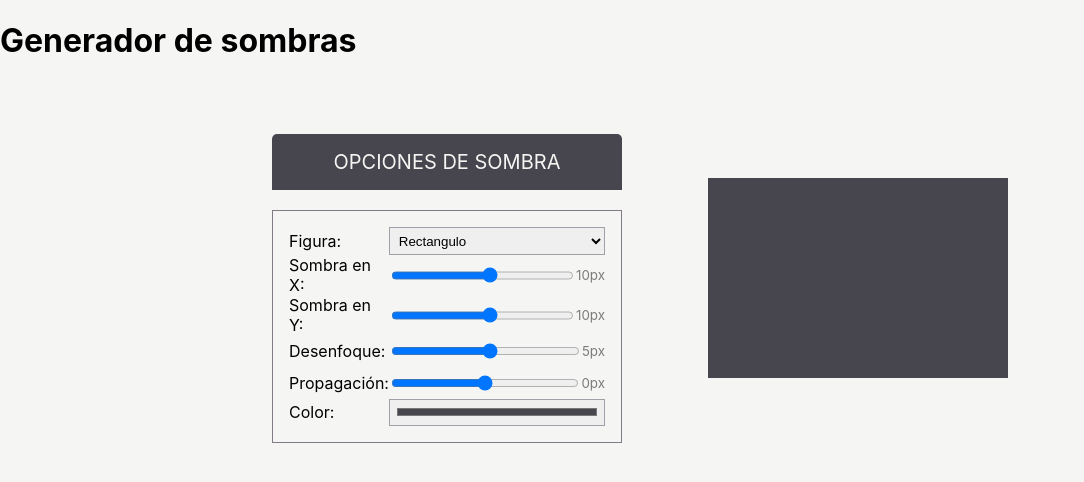
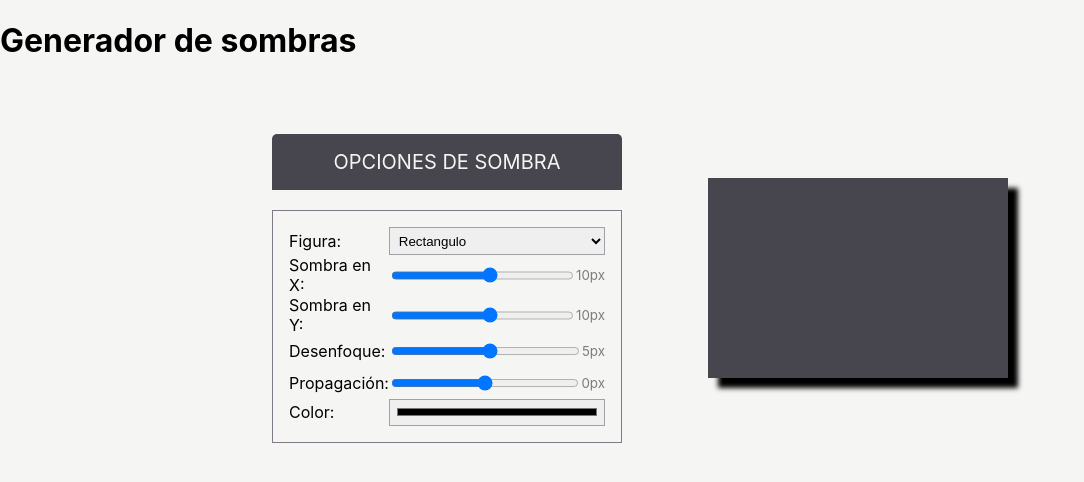
Before and after one commit to Ancient-R/Generador-box-shadow, a React (Create React App) app: page / in a window 1280 px wide. Shown: the top 482 px of the page, without its empty margins (0-1084 px from the left). Built offline with nearby package versions, Linux system fonts and the light colour scheme.

Commit message:
aplicando estilos de sombra en la figura

```diff
--- a/src/App.js
+++ b/src/App.js
@@ -1,4 +1,4 @@
-import { useState } from "react";
+import { useEffect, useRef, useState } from "react";
 
 import Header from "./components/header/Header";
 import Generator from "./components/ui/Generator";
@@ -17,14 +17,28 @@ function App() {
     y: '10',
     blur: '5',
     spreed: '0',
-    color: '#47454D'
+    color: '#000000'
   });
+
+  const { x, y, blur, spreed, color } = formValues;
+
+  // useRef para referenciar al container y aplicar estilos al hijo
+  const  figureRef = useRef();
+
+  useEffect( () => {
+    figureRef.current.children[1].style.boxShadow = `${x}px ${y}px ${blur}px ${spreed}px ${color}`
+
+    // eslint-disable-next-line
+  }, [ formValues, figure ]);
 
   return (
     <div className="App">
       <Header />
 
-      <div className="container">
+      <div
+        className="container"
+        ref={ figureRef }
+      >
         <Generator
           figure = { figure }
           setFigure={ setFigure }
```
